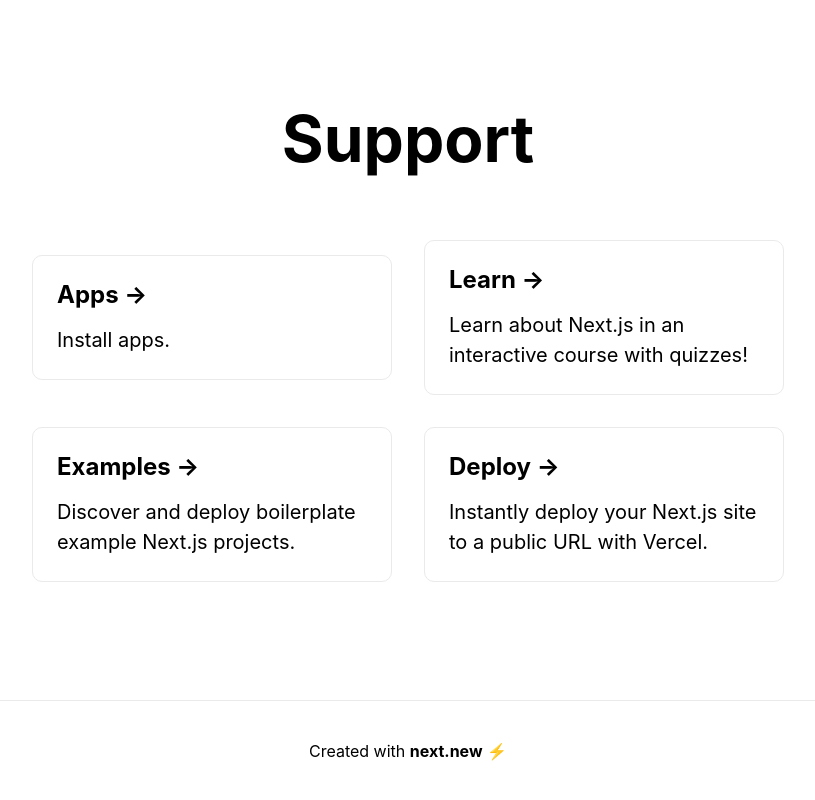
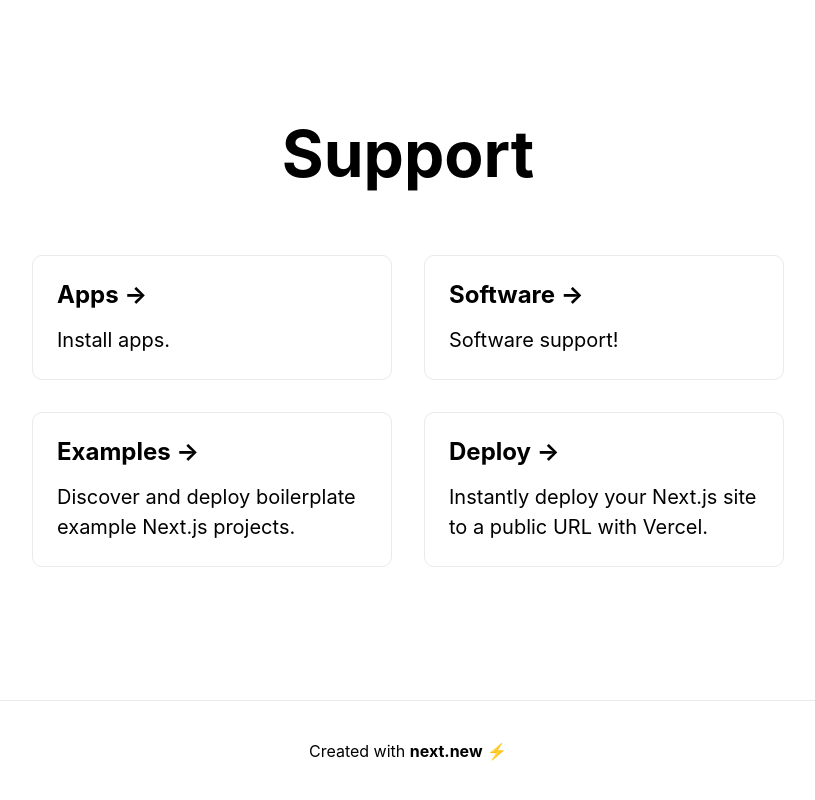
Before and after one commit to ittp/stackblitz-starters-bzepka, a Next.js app: page / in a window 1280 px wide. Shown: the whole page, without its empty margins (232-1047 px from the left). Built offline with nearby package versions, Linux system fonts and the light colour scheme.

Commit message:
1 file modified

```diff
--- a/pages/index.js
+++ b/pages/index.js
@@ -18,8 +18,8 @@ export default function Home() {
           </a>
 
           <a href="https://nextjs.org/learn" className={styles.card}>
-            <h3>Learn &rarr;</h3>
-            <p>Learn about Next.js in an interactive course with quizzes!</p>
+            <h3>Software &rarr;</h3>
+            <p>Software support!</p>
           </a>
 
           <a
```
